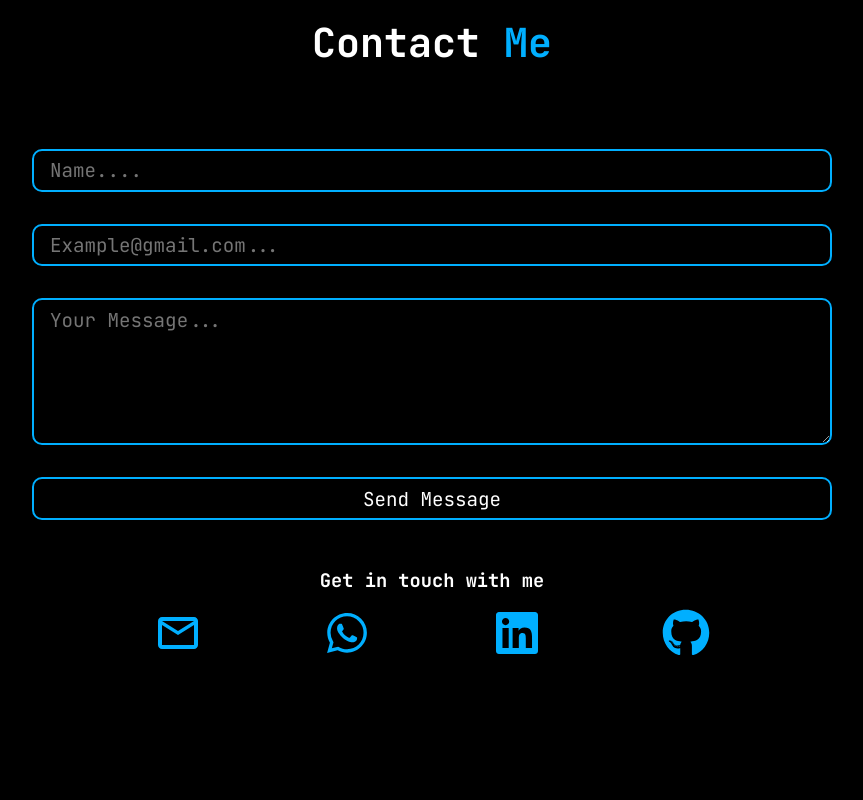
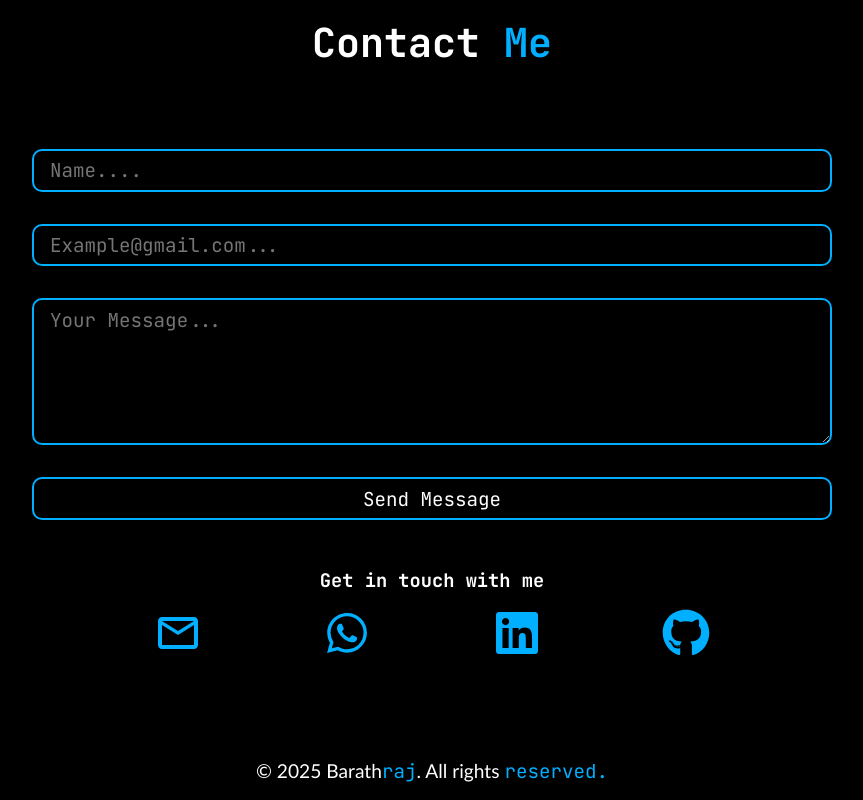
Before and after one commit to dark-prince05/portfolio, a React (Vite) app: page / in a window 1280 px wide. Shown: the part 4075-4875 px from the top of the page, without its empty margins (208-1071 px from the left). Before the commit the page ends 4817 px from the top, so only its background shows below. Built offline with nearby package versions, Linux system fonts and the light colour scheme.

Commit message:
Implement footer section

```diff
--- a/src/App.jsx
+++ b/src/App.jsx
@@ -2,6 +2,7 @@ import "./App.css";
 import Background from "./components/background/Background.jsx";
 import Header from "./components/header/Header.jsx";
 import Main from "./components/main/Main.jsx";
+import Footer from "./components/footer/Footer.jsx";
 
 function App() {
   return (
@@ -9,6 +10,7 @@ function App() {
       <Background />
       <Header />
       <Main />
+      <Footer />
     </>
   );
 }
--- /dev/null
+++ b/src/components/footer/Footer.jsx
@@ -0,0 +1,12 @@
+import styles from "./footer.module.css";
+
+export default function Footer() {
+  const year = new Date().getFullYear();
+  return (
+    <footer>
+      <div>
+        © {year} Barath<span>raj</span>. All rights <span>reserved.</span>
+      </div>
+    </footer>
+  );
+}
--- /dev/null
+++ b/src/components/footer/footer.module.css
@@ -0,0 +1,15 @@
+@import "../../App.css";
+
+footer div {
+  color: var(--text-color);
+  text-align: center;
+  font-size: 1.2rem;
+  padding: 1rem;
+  font-family:
+    "Trebuchet MS", "Lucida Sans Unicode", "Lucida Grande", "Lucida Sans",
+    Arial, sans-serif;
+}
+
+footer div span {
+  color: var(--primary-color);
+}
```
